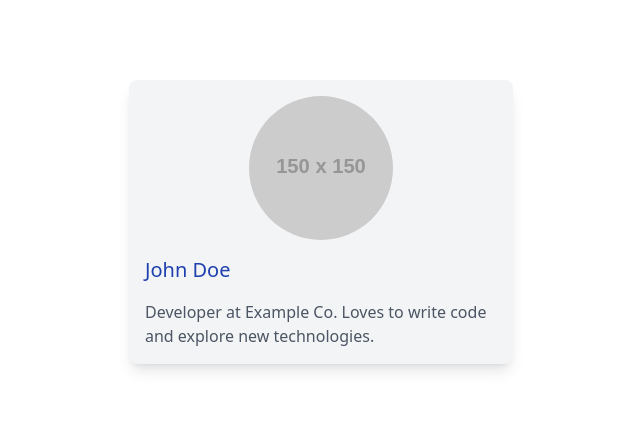
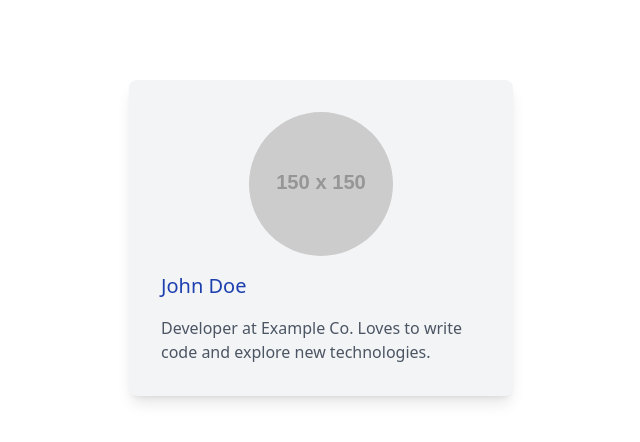
Before and after one commit to Phils9/alx-fe-reactjs, a React (Vite) app in the folder tailwind-react-integration/: page / in a window 1280 px wide. Shown: the top 442 px of the page, without its empty margins (319-959 px from the left). Built offline with nearby package versions, Linux system fonts and the light colour scheme.

Commit message:
Task 2: Added responsive design to UserProfile component

```diff
--- a/tailwind-react-integration/src/components/UserProfile.jsx
+++ b/tailwind-react-integration/src/components/UserProfile.jsx
@@ -1,6 +1,6 @@
 function UserProfile() {
   return (
-    <div className="bg-gray-100 p-4 sm:p-4 md:max-w-sm sm:max-w-sm mx-auto my-10 sm:my-20 rounded-lg shadow-lg">
+    <div className="bg-gray-100 p-4 sm:p-4 md:p-8 md:max-w-sm sm:max-w-sm mx-auto my-10 sm:my-20 rounded-lg shadow-lg">
       <img
         src="https://via.placeholder.com/150"
         alt="User"
```
